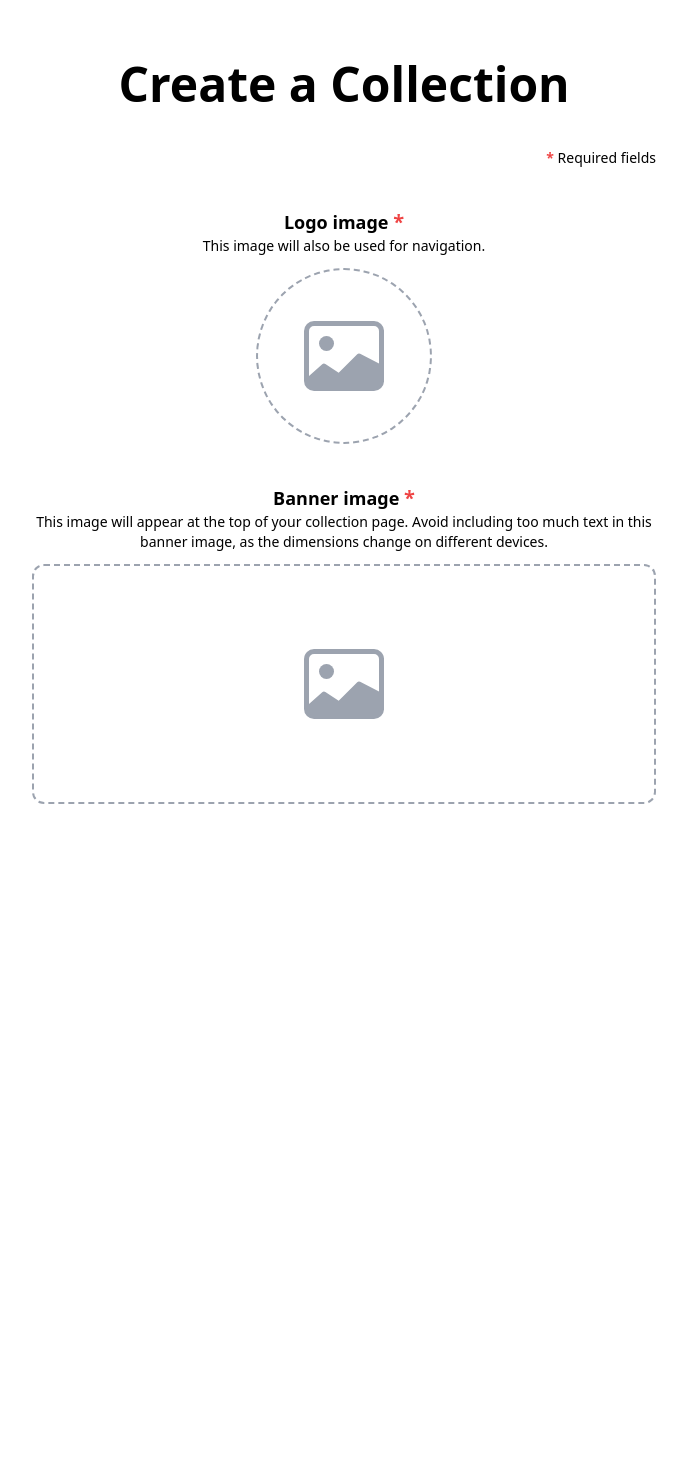
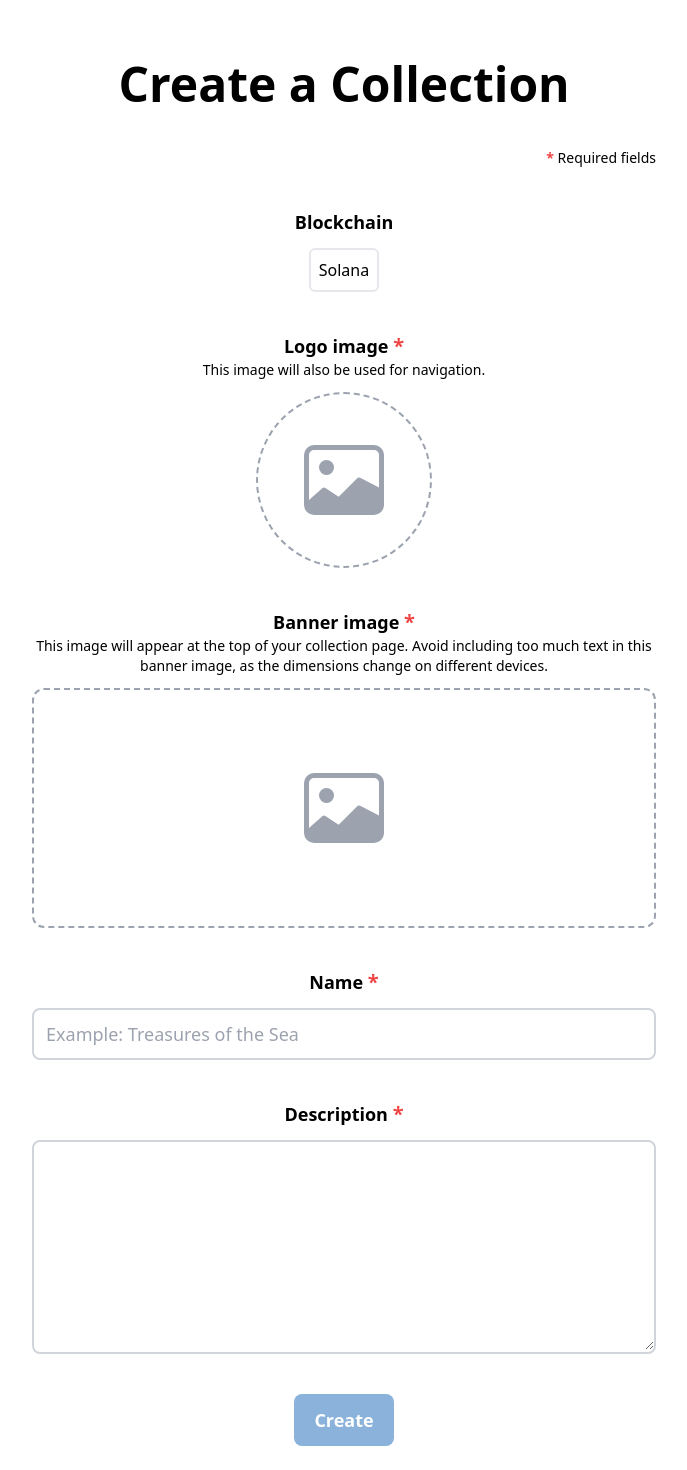
Before and after one commit to Valentin1495/Camptraveler, a React (Vite) app: page /collection/create in a window 1280 px wide. Shown: the part 108-1578 px from the top of the page, without its empty margins (296-983 px from the left). Before the commit the page ends 936 px from the top, so only its background shows below. Built offline with nearby package versions, Linux system fonts and the light colour scheme; no server answers; sample sign-in values are in the browser's storage.

Commit message:
feat: blockchain modal dialogue

```diff
--- /dev/null
+++ b/src/components/Collection/BlockchainModal.tsx
@@ -0,0 +1,34 @@
+interface ModalProps {
+  bcList: string[];
+  setShowModal: React.Dispatch<React.SetStateAction<boolean>>;
+  setBc: React.Dispatch<React.SetStateAction<string>>;
+}
+
+export default function BlockchainModal({
+  bcList,
+  setShowModal,
+  setBc,
+}: ModalProps) {
+  const selectBc = (bc: string) => {
+    setShowModal(false);
+    setBc(bc);
+  };
+  return (
+    <>
+      <div
+        onClick={() => setShowModal(false)}
+        className='bg-overlay fixed top-0 bottom-0 left-0 right-0 z-30'
+      />
+      <ul className='cursor-pointer overflow-hidden text-center rounded-md fixed top-1/2 left-1/2 -translate-x-1/2 -translate-y-1/2 bg-white z-30 '>
+        {bcList.map((bc) => (
+          <li
+            className='hover:bg-gray-100 text-lg font-semibold px-5 py-3'
+            onClick={() => selectBc(bc)}
+          >
+            {bc}
+          </li>
+        ))}
+      </ul>
+    </>
+  );
+}
--- a/src/components/Collection/CreateNameDesc.tsx
+++ b/src/components/Collection/CreateBio.tsx
@@ -38,7 +38,7 @@ interface ColInfo {
   bannerImgName: string;
 }
 
-export default function CreateCollection({
+export default function CreateBio({
   selectedCoin,
   setSelectedCoin,
   logoFile,
@@ -46,7 +46,6 @@ export default function CreateCollection({
   logoName,
   bannerName,
 }: Props) {
-
   const [nameFocus, setNameFocus] = useState(false);
   const [descFocus, setDescFocus] = useState(false);
   const [collection, setCollection] = useState<SuccessResponse>();
@@ -76,8 +75,6 @@ export default function CreateCollection({
   // });
 
   const onSubmit = async (data: Inputs) => {
-
-
     if (logoFile && bannerFile) {
       // mutate({
       //   coinId: selectedCoin?.id,
@@ -98,12 +95,12 @@ export default function CreateCollection({
   return (
     <form
       onSubmit={handleSubmit(onSubmit)}
-      className="text-center w-full space-y-10"
+      className='text-center w-full space-y-10'
     >
-      <div className="space-y-3">
-        <label htmlFor="name" className="mx-auto font-bold text-lg">
+      <div className='space-y-3'>
+        <label htmlFor='name' className='mx-auto font-bold text-lg'>
           Name{' '}
-          <span className="text-red-500 text-xl font-bold align-top">*</span>
+          <span className='text-red-500 text-xl font-bold align-top'>*</span>
         </label>
         <div
           className={`border-2 duration-300 rounded-lg ${
@@ -116,26 +113,26 @@ export default function CreateCollection({
           `}
         >
           <input
-            type="text"
+            type='text'
             {...register('name')}
-            placeholder="Example: Treasures of the Sea"
-            className="w-full rounded-lg p-3 text-lg group outline-none h-full  dark:bg-[#3d3d41]"
+            placeholder='Example: Treasures of the Sea'
+            className='w-full rounded-lg p-3 text-lg group outline-none h-full  dark:bg-[#3d3d41]'
             onFocus={() => setNameFocus(true)}
             onBlur={() => setNameFocus(false)}
           />
         </div>
         {errors.name && (
-          <p className="text-red-600 flex items-center space-x-0.5">
-            <RxCross2 className="h-6 w-6" />
+          <p className='text-red-600 flex items-center space-x-0.5'>
+            <RxCross2 className='h-6 w-6' />
             <span>{errors.name.message}</span>
           </p>
         )}
       </div>
 
-      <div className="space-y-3">
-        <label htmlFor="description" className="mx-auto font-bold text-lg">
+      <div className='space-y-3'>
+        <label htmlFor='description' className='mx-auto font-bold text-lg'>
           Description{' '}
-          <span className="text-red-500 text-xl font-bold align-top">*</span>
+          <span className='text-red-500 text-xl font-bold align-top'>*</span>
         </label>
         <div
           className={`border-2 rounded-lg duration-300 ${
@@ -148,28 +145,28 @@ export default function CreateCollection({
         >
           <textarea
             {...register('description')}
-            className="w-full overflow-hidden -mb-1 h-52 min-h-[52px] outline-none p-3 rounded-lg text-lg dark:bg-[#3d3d41]"
+            className='w-full overflow-hidden -mb-1 h-52 min-h-[52px] outline-none p-3 rounded-lg text-lg dark:bg-[#3d3d41]'
             onFocus={() => setDescFocus(true)}
             onBlur={() => setDescFocus(false)}
           />
         </div>
         {errors.description && (
-          <p className="text-red-600 flex items-center space-x-0.5">
-            <RxCross2 className="h-6 w-6" />
+          <p className='text-red-600 flex items-center space-x-0.5'>
+            <RxCross2 className='h-6 w-6' />
             <span>{errors.description.message}</span>
           </p>
         )}
       </div>
 
-      <div className="space-y-10">
-        {/* <Modal selectedCoin={selectedCoin} setSelectedCoin={setSelectedCoin} /> */}
-        <input
-          type="submit"
-          className="bg-emerald-700 disabled:cursor-not-allowed disabled:opacity-50 hover:opacity-90 cursor-pointer font-bold text-white rounded-lg px-5 py-3 text-lg"
-          value="Create"
-          disabled={!logoFile || !bannerFile || !selectedCoin}
-        />
-        {/* {isLoading ? (
+      {/* <Modal selectedCoin={selectedCoin} setSelectedCoin={setSelectedCoin} /> */}
+
+      <input
+        type='submit'
+        className='bg-brand-color disabled:cursor-not-allowed disabled:opacity-50 hover:opacity-90 cursor-pointer font-bold text-white rounded-lg px-5 py-3 text-lg'
+        value='Create'
+        disabled={!logoFile || !bannerFile || !selectedCoin}
+      />
+      {/* {isLoading ? (
           <h5
             className="
         font-bold text-gray-500"
@@ -181,7 +178,6 @@ export default function CreateCollection({
             An error occurred: {error.message}
           </p>
         ) : null} */}
-      </div>
     </form>
   );
 }
--- /dev/null
+++ b/src/components/Collection/SelectBlockchain.tsx
@@ -0,0 +1,38 @@
+import { useState } from 'react';
+import BlockchainModal from './BlockchainModal';
+import { createPortal } from 'react-dom';
+
+export default function SelectBlockchain() {
+  const bcList = [
+    'Solana',
+    'Bitcoin',
+    'Dogecoin',
+    'Ethereum',
+    'Ethereum Classic',
+  ];
+
+  const [bc, setBc] = useState<string>(bcList[0]);
+  const [showModal, setShowModal] = useState(false);
+
+  return (
+    <div className='items-center flex flex-col space-y-3'>
+      <h3 className='font-bold text-lg'>Blockchain</h3>
+
+      <span
+        onClick={() => setShowModal(true)}
+        className='cursor-pointer select border-gray-200 border-2 rounded-md p-2'
+      >
+        {bc}
+      </span>
+      {showModal &&
+        createPortal(
+          <BlockchainModal
+            bcList={bcList}
+            setBc={setBc}
+            setShowModal={() => setShowModal(false)}
+          />,
+          document.body
+        )}
+    </div>
+  );
+}
--- a/src/index.css
+++ b/src/index.css
@@ -35,4 +35,12 @@
     transition: all 150ms ease-in-out;
     pointer-events: auto;
   }
+
+  .select-menu {
+    opacity: 0;
+  }
+
+  .select:focus + .select-menu {
+    opacity: 1;
+  }
 }
--- a/src/pages/CreateCollection.tsx
+++ b/src/pages/CreateCollection.tsx
@@ -1,8 +1,8 @@
-// import CreateCollection from 'components/CreateCollection/CreateCollection';
-
 import { useState } from 'react';
 import CreateLogo from '../components/Collection/CreateLogo';
 import CreateBanner from '../components/Collection/CreateBanner';
+import CreateBio from '../components/Collection/CreateBio';
+import SelectBlockchain from '../components/Collection/SelectBlockchain';
 
 interface Blockchain {
   name: string;
@@ -26,6 +26,7 @@ export default function CreateCollectionPage() {
           <span className='text-red-500 font-bold align-top'>*</span> Required
           fields{' '}
         </span>
+        <SelectBlockchain />
         <CreateLogo
           logoFile={logoFile}
           setLogoFile={setLogoFile}
@@ -40,14 +41,14 @@ export default function CreateCollectionPage() {
           setBannerString={setBannerString}
           setBannerName={setBannerName}
         />
-        {/* <CreateCollection
+        <CreateBio
           selectedCoin={selectedCoin}
           setSelectedCoin={setSelectedCoin}
           logoFile={logoFile}
           bannerFile={bannerFile}
           logoName={logoName}
           bannerName={bannerName}
-          /> */}
+        />
       </div>
     </div>
   );
--- a/tailwind.config.cjs
+++ b/tailwind.config.cjs
@@ -6,6 +6,8 @@ module.exports = {
       colors: {
         'brand-color': '#1868B7',
         hovered: 'rgb(46, 142, 238)',
+        focused: 'rgb(138, 147, 155)',
+        overlay: 'rgba(0, 0, 0, 0.7)',
       },
     },
   },
```
Lines whose indentation alone changed are shown as unchanged.
